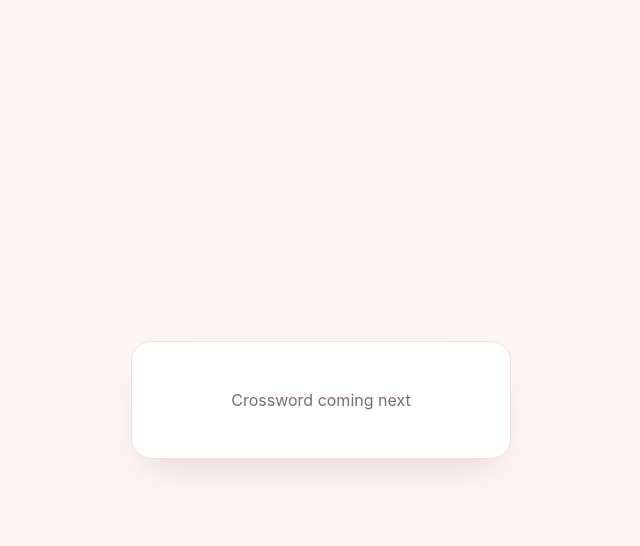
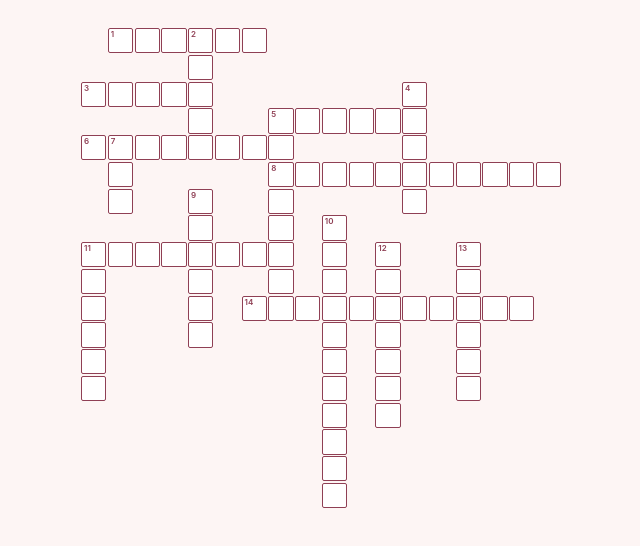
Before and after one commit to sudikshas/crossword_anniversary, a React (Vite) app: page / in a window 1280 px wide. Both pictures are taken after a click on the button "Begin Puzzle". Shown: the top 546 px of the page, without its empty margins (319-959 px from the left). Built offline with nearby package versions, Linux system fonts and the light colour scheme.

Commit message:
Render crossword grid

```diff
--- a/src/App.css
+++ b/src/App.css
@@ -75,6 +75,17 @@
   color: var(--color-text-soft);
 }
 
+.puzzle-screen {
+  align-items: flex-start;
+  padding-top: 28px;
+}
+
+.puzzle-container {
+  width: 100%;
+  max-width: 480px;
+  margin: 0 auto;
+}
+
 @media (min-width: 480px) {
   .card {
     padding: 48px 36px;
--- /dev/null
+++ b/src/components/CrosswordGrid.css
@@ -0,0 +1,31 @@
+.crossword-grid {
+  display: grid;
+  width: 100%;
+  gap: 1.5px;
+  background: transparent;
+}
+
+.grid-cell {
+  position: relative;
+  aspect-ratio: 1 / 1;
+}
+
+.grid-cell:not(.grid-cell--empty) {
+  background: #ffffff;
+  border: 1px solid var(--color-accent-dark);
+  border-radius: 2px;
+}
+
+.grid-cell--empty {
+  background: transparent;
+}
+
+.grid-cell-number {
+  position: absolute;
+  top: 1px;
+  left: 2px;
+  font-size: 0.5rem;
+  line-height: 1;
+  font-weight: 600;
+  color: var(--color-accent-dark);
+}
--- /dev/null
+++ b/src/components/CrosswordGrid.jsx
@@ -0,0 +1,29 @@
+import './CrosswordGrid.css'
+
+function CrosswordGrid({ grid }) {
+  const colCount = grid[0]?.length ?? 0
+
+  return (
+    <div
+      className="crossword-grid"
+      style={{ gridTemplateColumns: `repeat(${colCount}, 1fr)` }}
+    >
+      {grid.map((rowCells, rowIndex) =>
+        rowCells.map((cell, colIndex) => (
+          <div
+            key={`${rowIndex}-${colIndex}`}
+            className={
+              cell.playable ? 'grid-cell' : 'grid-cell grid-cell--empty'
+            }
+          >
+            {cell.playable && cell.number != null && (
+              <span className="grid-cell-number">{cell.number}</span>
+            )}
+          </div>
+        ))
+      )}
+    </div>
+  )
+}
+
+export default CrosswordGrid
--- a/src/screens/PuzzleScreen.jsx
+++ b/src/screens/PuzzleScreen.jsx
@@ -1,8 +1,15 @@
+import { useMemo } from 'react'
+import puzzleData from '../data/puzzle_data.json'
+import { buildGrid } from '../utils/buildGrid'
+import CrosswordGrid from '../components/CrosswordGrid'
+
 function PuzzleScreen() {
+  const grid = useMemo(() => buildGrid(puzzleData), [])
+
   return (
     <div className="screen puzzle-screen">
-      <div className="card">
-        <p className="placeholder-text">Crossword coming next</p>
+      <div className="puzzle-container">
+        <CrosswordGrid grid={grid} />
       </div>
     </div>
   )
--- /dev/null
+++ b/src/utils/buildGrid.js
@@ -0,0 +1,33 @@
+export function buildGrid(words) {
+  let maxRow = 0
+  let maxCol = 0
+
+  words.forEach(({ row, col, direction, answer }) => {
+    const len = answer.length
+    const endRow = direction === 'down' ? row + len - 1 : row
+    const endCol = direction === 'across' ? col + len - 1 : col
+    maxRow = Math.max(maxRow, endRow)
+    maxCol = Math.max(maxCol, endCol)
+  })
+
+  const rowCount = maxRow + 1
+  const colCount = maxCol + 1
+
+  const grid = Array.from({ length: rowCount }, () =>
+    Array.from({ length: colCount }, () => ({ playable: false, number: null }))
+  )
+
+  words.forEach(({ row, col, direction, answer, clueNumber }) => {
+    for (let i = 0; i < answer.length; i++) {
+      const r = direction === 'down' ? row + i : row
+      const c = direction === 'across' ? col + i : col
+      const cell = grid[r][c]
+      cell.playable = true
+      if (i === 0 && cell.number == null) {
+        cell.number = clueNumber
+      }
+    }
+  })
+
+  return grid
+}
```
